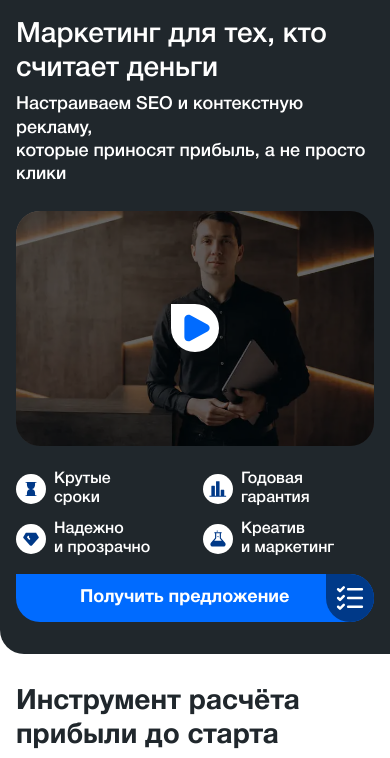
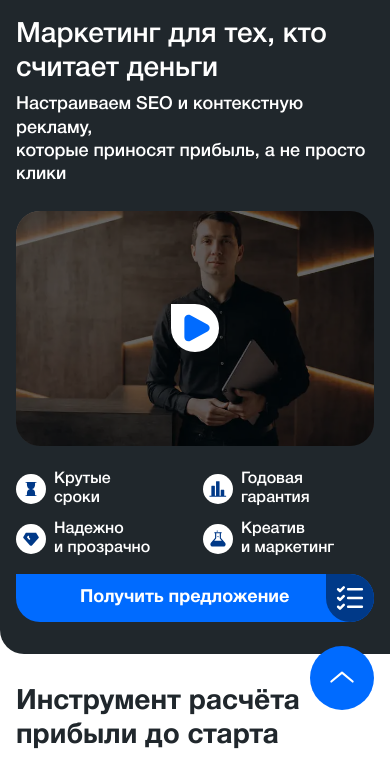
Before and after one commit to Oganes04/arbim, a plain HTML site: page index.html in a window 390 px wide. Shown: the part 86-844 px from the top of the page. Drawn offline with nearby package versions, Linux system fonts and the light colour scheme.

Commit message:
add button for scroll to top

```diff
--- a/css/style.css
+++ b/css/style.css
@@ -844,6 +844,27 @@ form .row > label:not(.form__policy) p span {
   color: #FFFFFF;
 }
 
+.bottom__btns {
+  position: fixed;
+  right: clamp(28px * var(--coefficient), 28 * 100vw / var(--design-width) * var(--mobile-coefficient), 28px * var(--mobile-coefficient));
+  bottom: clamp(28px * var(--coefficient), 28 * 100vw / var(--design-width) * var(--mobile-coefficient), 28px * var(--mobile-coefficient));
+  z-index: 20;
+  text-align: right;
+  margin-bottom: 0;
+  z-index: 997;
+}
+
+.bottom__btns a {
+  display: block;
+  width: clamp(64px * var(--coefficient), 64 * 100vw / var(--design-width) * var(--mobile-coefficient), 64px * var(--mobile-coefficient));
+  height: clamp(64px * var(--coefficient), 64 * 100vw / var(--design-width) * var(--mobile-coefficient), 64px * var(--mobile-coefficient));
+}
+
+.bottom__btns a svg {
+  width: clamp(64px * var(--coefficient), 64 * 100vw / var(--design-width) * var(--mobile-coefficient), 64px * var(--mobile-coefficient));
+  height: clamp(64px * var(--coefficient), 64 * 100vw / var(--design-width) * var(--mobile-coefficient), 64px * var(--mobile-coefficient));
+}
+
 .header {
   background-color: #20272C;
   position: sticky;
@@ -986,6 +1007,7 @@ form .row > label:not(.form__policy) p span {
   border-radius: clamp(0px * var(--coefficient), 0 * 100vw / var(--design-width) * var(--mobile-coefficient), 0px * var(--mobile-coefficient)) clamp(0px * var(--coefficient), 0 * 100vw / var(--design-width) * var(--mobile-coefficient), 0px * var(--mobile-coefficient)) clamp(0px * var(--coefficient), 0 * 100vw / var(--design-width) * var(--mobile-coefficient), 0px * var(--mobile-coefficient)) clamp(100px * var(--coefficient), 100 * 100vw / var(--design-width) * var(--mobile-coefficient), 100px * var(--mobile-coefficient));
   position: relative;
   padding-top: 0;
+  z-index: 2;
 }
 
 .offer .offer-bg-1 {
@@ -3112,6 +3134,23 @@ form .row > label:not(.form__policy) p span {
   .popup input:not([type=submit])::placeholder {
     font-size: clamp(14px * var(--coefficient), 14 * 100vw / var(--design-width) * var(--mobile-coefficient), 14px * var(--mobile-coefficient));
   }
+
+  .bottom__btns {
+    position: fixed;
+    right: clamp(16px * var(--coefficient), 16 * 100vw / var(--design-width) * var(--mobile-coefficient), 16px * var(--mobile-coefficient));
+    bottom: clamp(48px * var(--coefficient), 48 * 100vw / var(--design-width) * var(--mobile-coefficient), 48px * var(--mobile-coefficient));
+  }
+
+  .bottom__btns a {
+    display: block;
+    width: clamp(64px * var(--coefficient), 64 * 100vw / var(--design-width) * var(--mobile-coefficient), 64px * var(--mobile-coefficient));
+    height: clamp(64px * var(--coefficient), 64 * 100vw / var(--design-width) * var(--mobile-coefficient), 64px * var(--mobile-coefficient));
+  }
+
+  .bottom__btns a svg {
+    width: clamp(64px * var(--coefficient), 64 * 100vw / var(--design-width) * var(--mobile-coefficient), 64px * var(--mobile-coefficient));
+    height: clamp(64px * var(--coefficient), 64 * 100vw / var(--design-width) * var(--mobile-coefficient), 64px * var(--mobile-coefficient));
+  }
 }
 
 @media (hover: hover) {
--- a/index.html
+++ b/index.html
@@ -118,7 +118,7 @@
         </div>
     </header>
 
-    <main class="main">
+    <main class="main" id="main">
 
     <!-------------------------------- ОФФЕР -------------------------------->
 
@@ -1219,6 +1219,15 @@
         </div>
     </footer>
 
+    <section class="bottom__btns">
+        <a href="#main">
+            <svg class="bottom__btn-top" width="64" height="64" viewBox="0 0 64 64" fill="none" xmlns="http://www.w3.org/2000/svg">
+                <rect width="64" height="64" rx="32" fill="#006BFF"></rect>
+                <path d="M21.3333 35.5554L31.9999 26.6665L42.6666 35.5554" stroke="white" stroke-width="2.07407" stroke-linecap="round" stroke-linejoin="round"></path>
+            </svg>
+        </a>
+    </section>
+
     <div class="overlay"></div>
 
 
```
